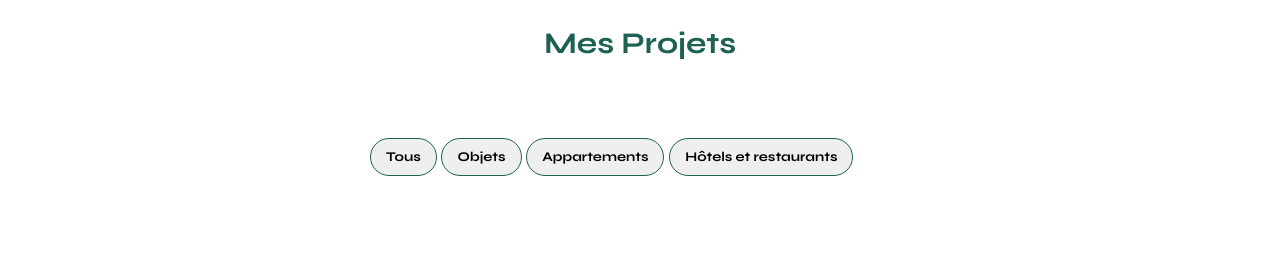
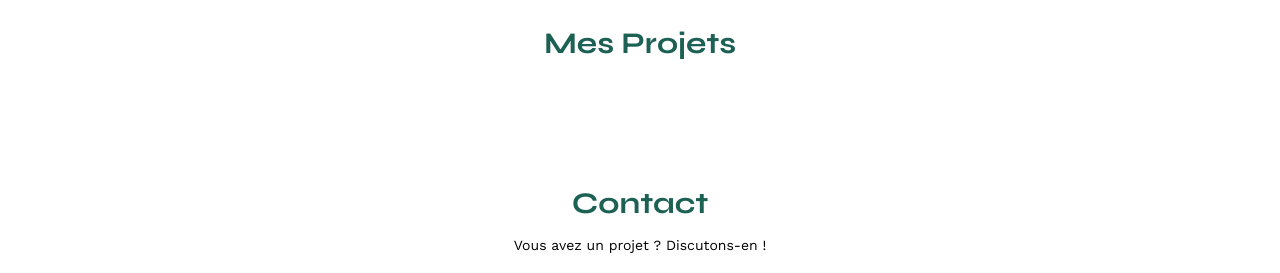
Before and after one commit to sandra-saint-julien/Portfolio-architecte-sophie-bluel, a plain HTML site: page FrontEnd/index.html in a window 1280 px wide. Shown: the part 507-780 px from the top of the page. Drawn offline with nearby package versions, Linux system fonts and the light colour scheme; no server answers.

Commit message:
fix:(change something in login.html)

```diff
--- a/FrontEnd/assets/js/login.js
+++ b/FrontEnd/assets/js/login.js
@@ -16,7 +16,7 @@ const loginModule = async () => {
       };
 
       // Envoi de la requête d'authentification à l'API avec les données de connexion
-      const response = await WorksApi(
+      const response = await API(
         ENDPOINTS.LOGIN, // Utilisation de l'endpoint LOGIN
         HTTP_VERB.POST, // Utilisation de la méthode POST
         headers, // Utilisation des en-têtes configurés
--- a/FrontEnd/index.html
+++ b/FrontEnd/index.html
@@ -85,14 +85,7 @@
           </button>
         </div>
 
-        <div id="button-container" class="public-elements">
-          <button class="filter-button" id="all">Tous</button>
-          <button class="filter-button" id="objects">Objets</button>
-          <button class="filter-button" id="apartments">Appartements</button>
-          <button class="filter-button" id="hostel-apartments">
-            Hôtels et restaurants
-          </button>
-        </div>
+        <div id="button-container" class="public-elements"></div>
 
         <div class="gallery" id="gallery-container"></div>
       </section>
```
